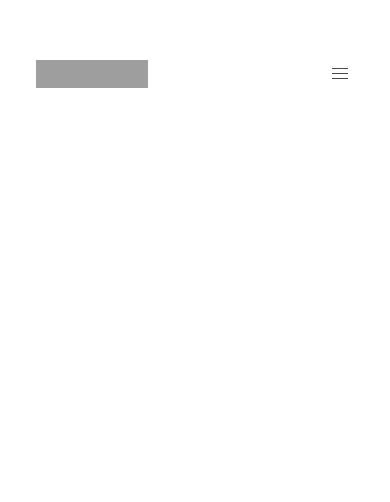
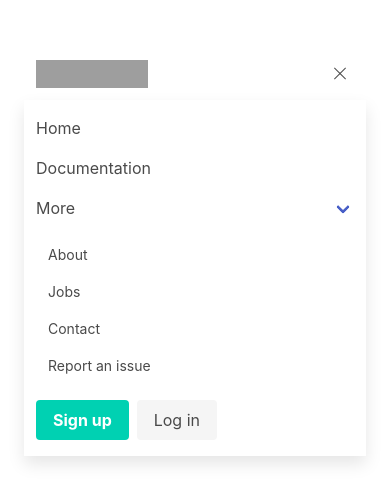
Before and after one commit to zemian/my-bulma, a website: page components/navbar.html in a window 390 px wide. Both pictures are taken after a click on the button 340 px from the left and 74 px from the top of the page. Drawn offline with nearby package versions, Linux system fonts and the light colour scheme; files that its build step writes are made by us from their sources; grey boxes are pictures that could not be loaded.

Commit message:
Add JS support to navbar

```diff
--- a/components/navbar.html
+++ b/components/navbar.html
@@ -11,21 +11,22 @@
 <body>
 
 <!-- Requires JS Support -->
-<div class="section">
+<div id="app" class="section">
     <nav class="navbar" role="navigation" aria-label="main navigation">
         <div class="navbar-brand">
             <a class="navbar-item" href="https://bulma.io">
                 <img src="https://bulma.io/images/bulma-logo.png" width="112" height="28">
             </a>
 
-            <a role="button" class="navbar-burger" aria-label="menu" aria-expanded="false" data-target="navbarBasicExample">
+            <a role="button" class="navbar-burger" aria-label="menu" aria-expanded="false" data-target="navbarBasicExample"
+                :class="{'is-active': menuIsActive}" @click="menuIsActive = !menuIsActive">
                 <span aria-hidden="true"></span>
                 <span aria-hidden="true"></span>
                 <span aria-hidden="true"></span>
             </a>
         </div>
 
-        <div id="navbarBasicExample" class="navbar-menu">
+        <div id="navbarBasicExample" class="navbar-menu" :class="{'is-active': menuIsActive}">
             <div class="navbar-start">
                 <a class="navbar-item">
                     Home
@@ -74,5 +75,17 @@
     </nav>
 </div>
 
+<script src="../node_modules/vue/dist/vue.global.prod.js"></script>
+<script>
+    const app = {
+        data() {
+            return {
+                menuIsActive: false
+            }
+        }
+    };
+    Vue.createApp(app).mount('#app');
+</script>
+
 </body>
 </html>
```
